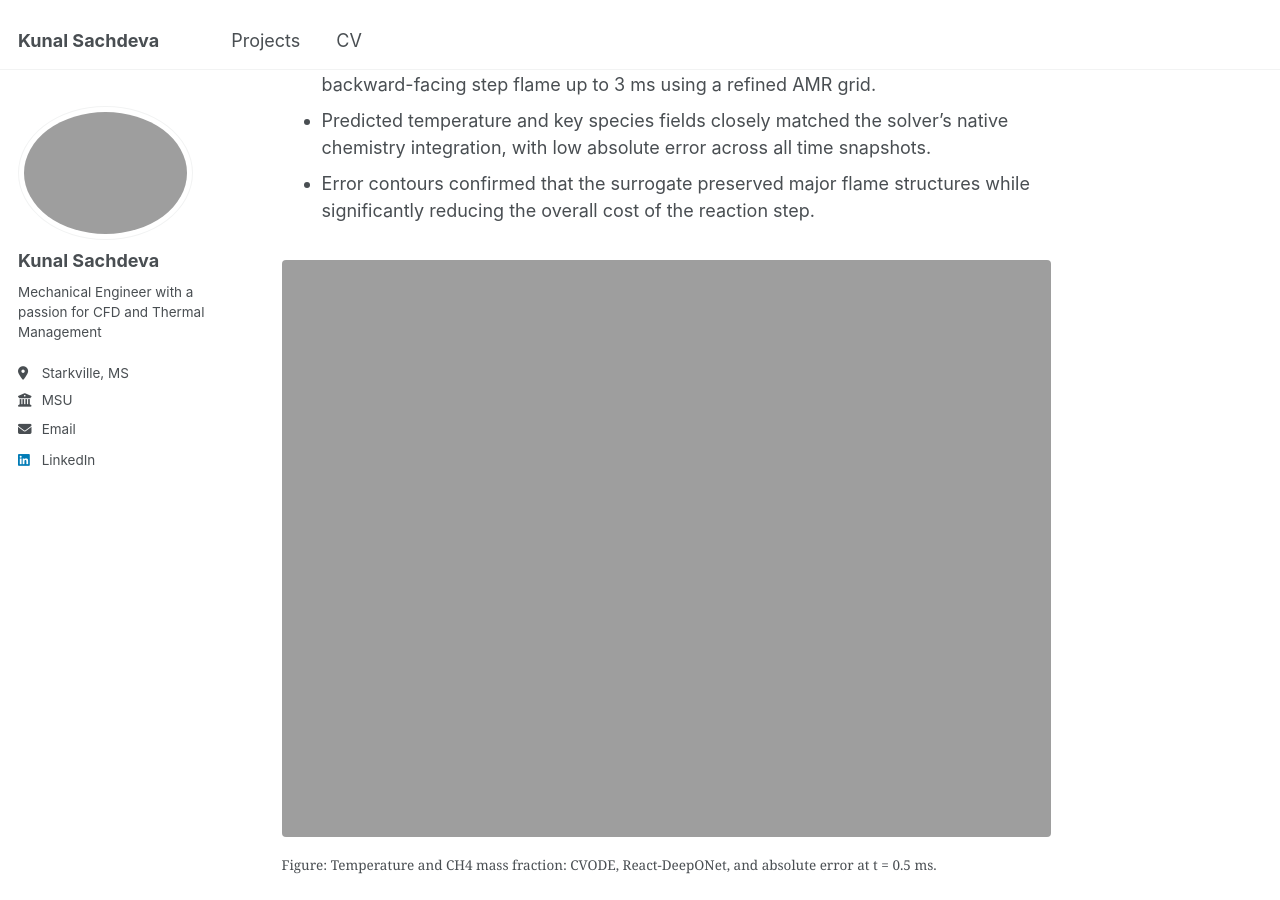
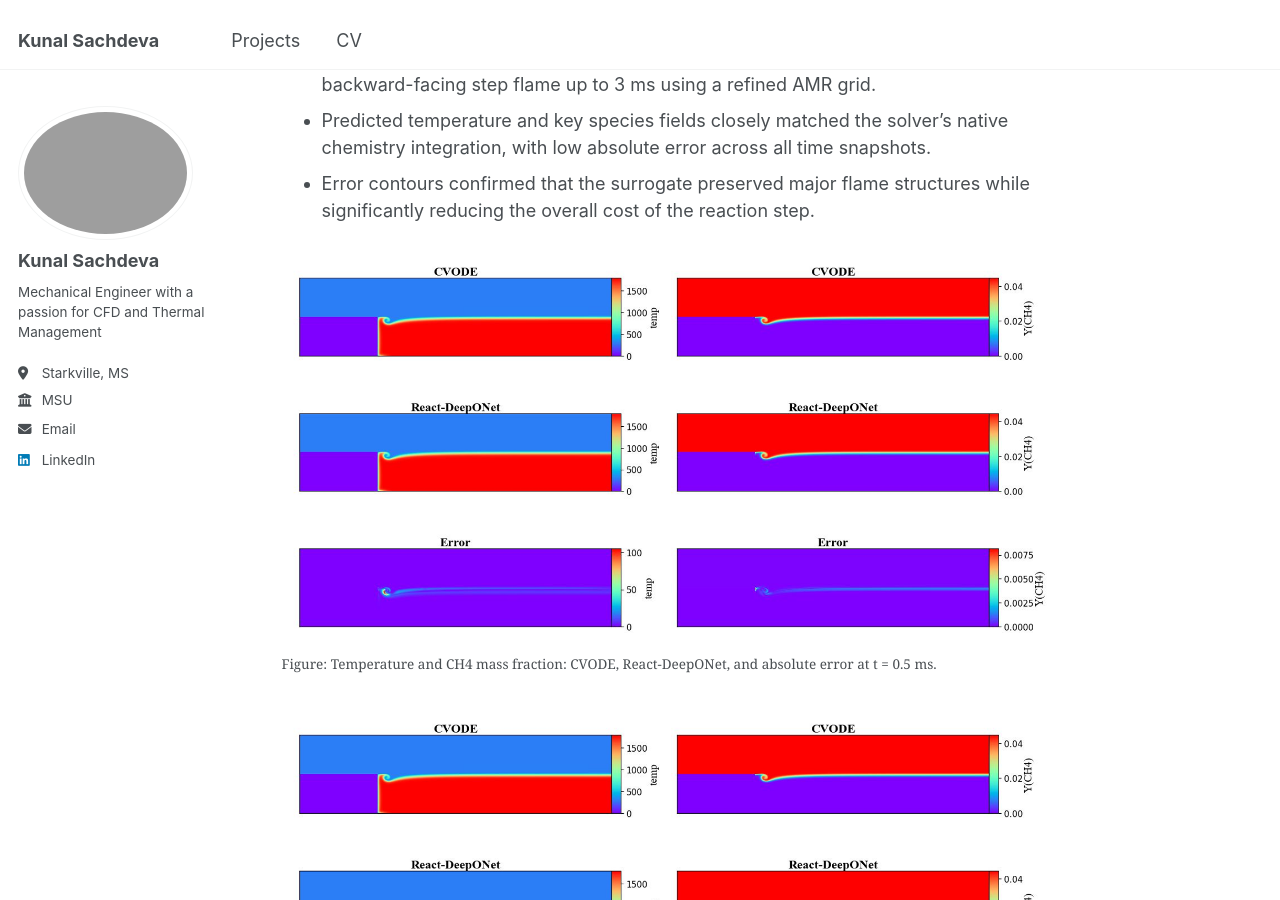
Before and after one commit to sachdevakunal/sachdevakunal.github.io, a Jekyll site: the page built from _projects/ms_thesis.md, in a window 1280 px wide and 900 px high, scrolled down 5284 px. Built offline with Jekyll 4.4.1, drawn with Linux system fonts in a browser that asks for light colours.

Commit message:
Fix image source URLs in ms_thesis.md
Updated image source URLs in the thesis document.

```diff
--- a/_projects/ms_thesis.md
+++ b/_projects/ms_thesis.md
@@ -84,12 +84,12 @@ link: /projects/ms-thesis/
 - Error contours confirmed that the surrogate preserved major flame structures while significantly reducing the overall cost of the reaction step.
 
 <figure style="text-align: center;">
-  <img src="https://sachdevakunal.github.io/images/ms_thesis/t0.5.png" width="75%">
+  <img src="https://sachdevakunal.github.io/images/ms_thesis/t050.png" width="75%">
   <figcaption>Figure: Temperature and CH4 mass fraction: CVODE, React-DeepONet, and absolute error at t = 0.5 ms.</figcaption>
 </figure>
 
 <figure style="text-align: center;">
-  <img src="https://sachdevakunal.github.io/images/ms_thesis/t0.5.png" width="75%">
+  <img src="https://sachdevakunal.github.io/images/ms_thesis/t050.png" width="75%">
   <figcaption style="font-size: 16px; margin-top: 6px; text-align: center;">
     Figure: Temperature and CH4 mass fraction: CVODE, React-DeepONet, and absolute error at t = 0.5 ms.
   </figcaption>
```
